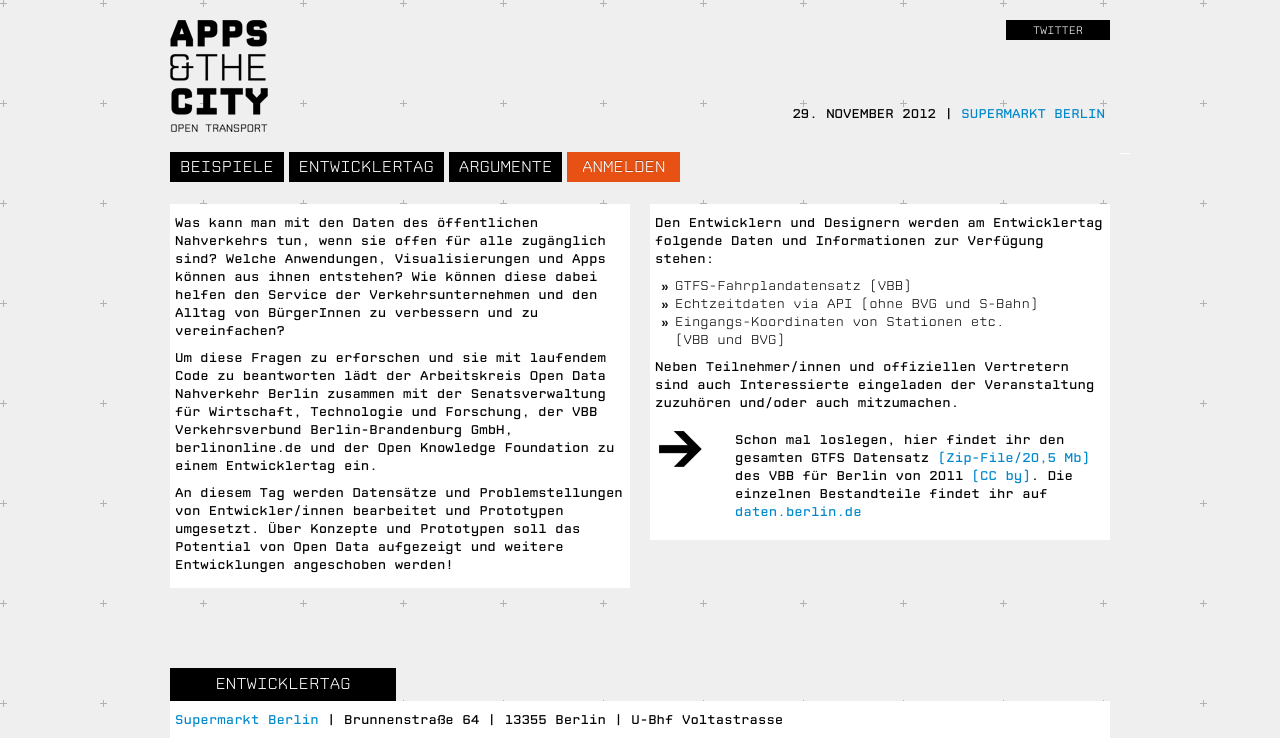
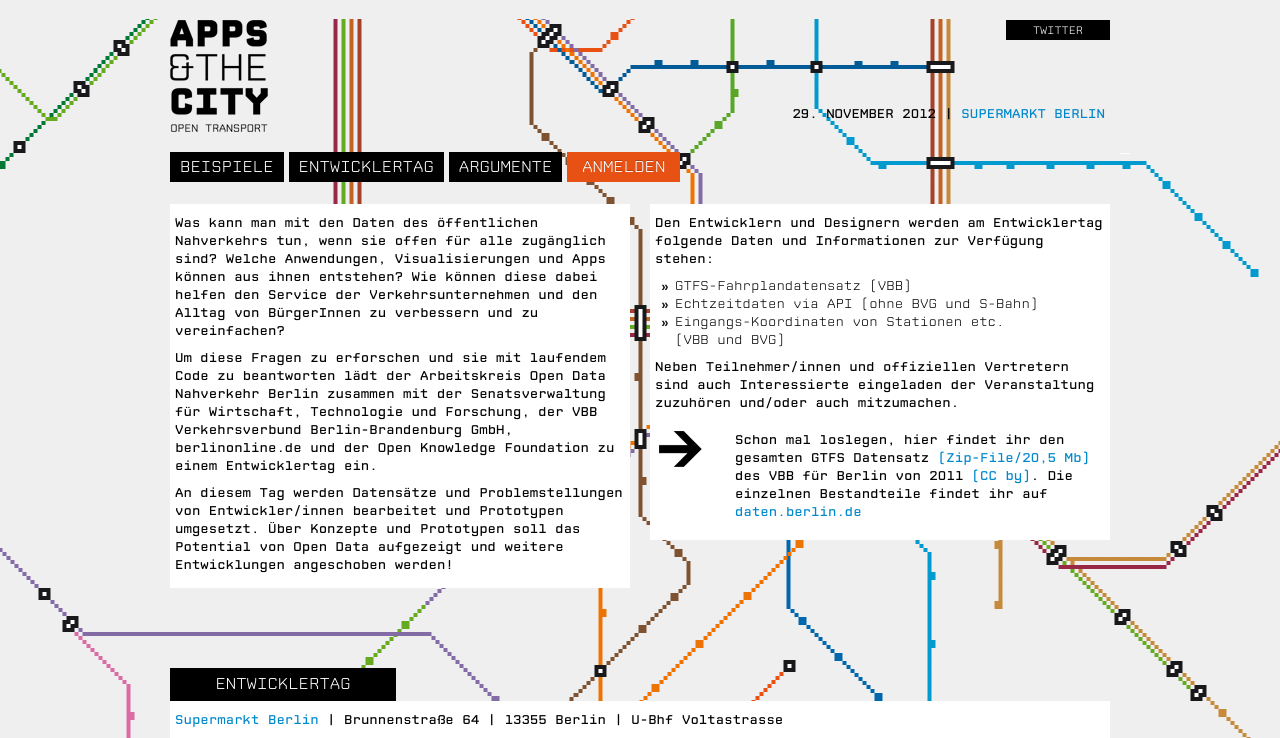
Before and after one commit to okfde/berlin.appsandthecity, a Jekyll site: the page built from index.html, in a window 1280 px wide. Shown: the top 738 px of the page. Built offline with Jekyll 4.4.1, drawn with Linux system fonts in a browser that asks for light colours; nearby versions of some CDN libraries; Markdown is read by kramdown in place of the engine named in the settings; grey boxes are pictures that could not be loaded.

Commit message:
Updated css/style.css

```diff
--- a/css/style.css
+++ b/css/style.css
@@ -65,7 +65,7 @@
 
 
 body {
-  background: #efefef url(../img/kreuz-muster_100x100.png) repeat;
+  background: #efefef url(../img/background2.png) center repeat-x;
   font-family: 'CPMono_v07Light', sans-serif;
   color: #000;
 }
@@ -74,7 +74,6 @@ body {
   clear: both;
   width: 980px;
   margin: 0 auto;
-
 
 }
 
```
